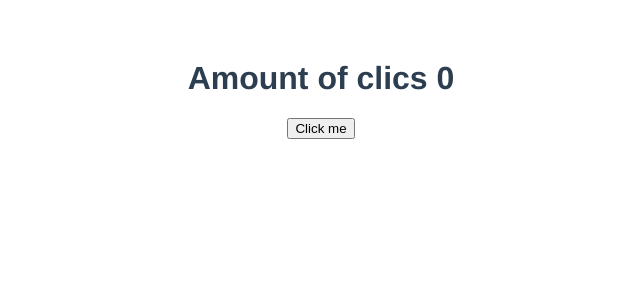
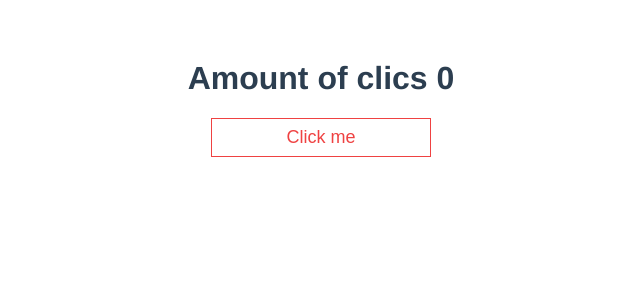
Before and after one commit to Volodymyr-bart/booking-clone_vue, a Vue app: page / in a window 1280 px wide. Shown: the top 300 px of the page, without its empty margins (319-959 px from the left). Built offline with nearby package versions, Linux system fonts and the light colour scheme.

Commit message:
lesson 6

```diff
--- a/package.json
+++ b/package.json
@@ -18,7 +18,9 @@
     "@vue/cli-plugin-eslint": "~5.0.0",
     "@vue/cli-service": "~5.0.0",
     "eslint": "^7.32.0",
-    "eslint-plugin-vue": "^8.0.3"
+    "eslint-plugin-vue": "^8.0.3",
+    "node-sass": "^8.0.0",
+    "sass-loader": "^13.2.1"
   },
   "eslintConfig": {
     "root": true,
--- a/src/App.vue
+++ b/src/App.vue
@@ -1,7 +1,7 @@
 <template>
   <div id="app">
     <h1>{{ title }}</h1>
-    <StandartButton @click="increment">Click me</StandartButton>
+    <StandartButton @click="increment" :outlined="true">Click me</StandartButton>
   </div>
 </template>
 
--- a/src/components/StandartButton.vue
+++ b/src/components/StandartButton.vue
@@ -1,5 +1,5 @@
 <template>
-  <button v-bind:type="type">
+  <button v-bind:type="type" :class="{ btn: true, 'btn--outline': outlined }">
     <slot></slot>
   </button>
 </template>
@@ -12,8 +12,28 @@ export default {
       type: String,
       default: "button",
     },
+    outlined: {
+      type: Boolean,
+      default: false,
+    },
   },
 };
 </script>
 
-<style lang="scss" scoped></style>
+<style lang="scss" scoped>
+.btn {
+  display: inline-block;
+  font-size: 18px;
+  background: rgb(239, 66, 66);
+  color: #fff;
+  cursor: pointer;
+  min-width: 220px;
+  border: 1px solid transparent;
+  padding: 8px 15px;
+  &--outline {
+    background: none;
+    border: solid 1px rgb(239, 66, 66);
+    color: rgb(239, 66, 66);
+  }
+}
+</style>
```
Also changed, not shown: 1 other file (tests, documents, lock files or other folders).
